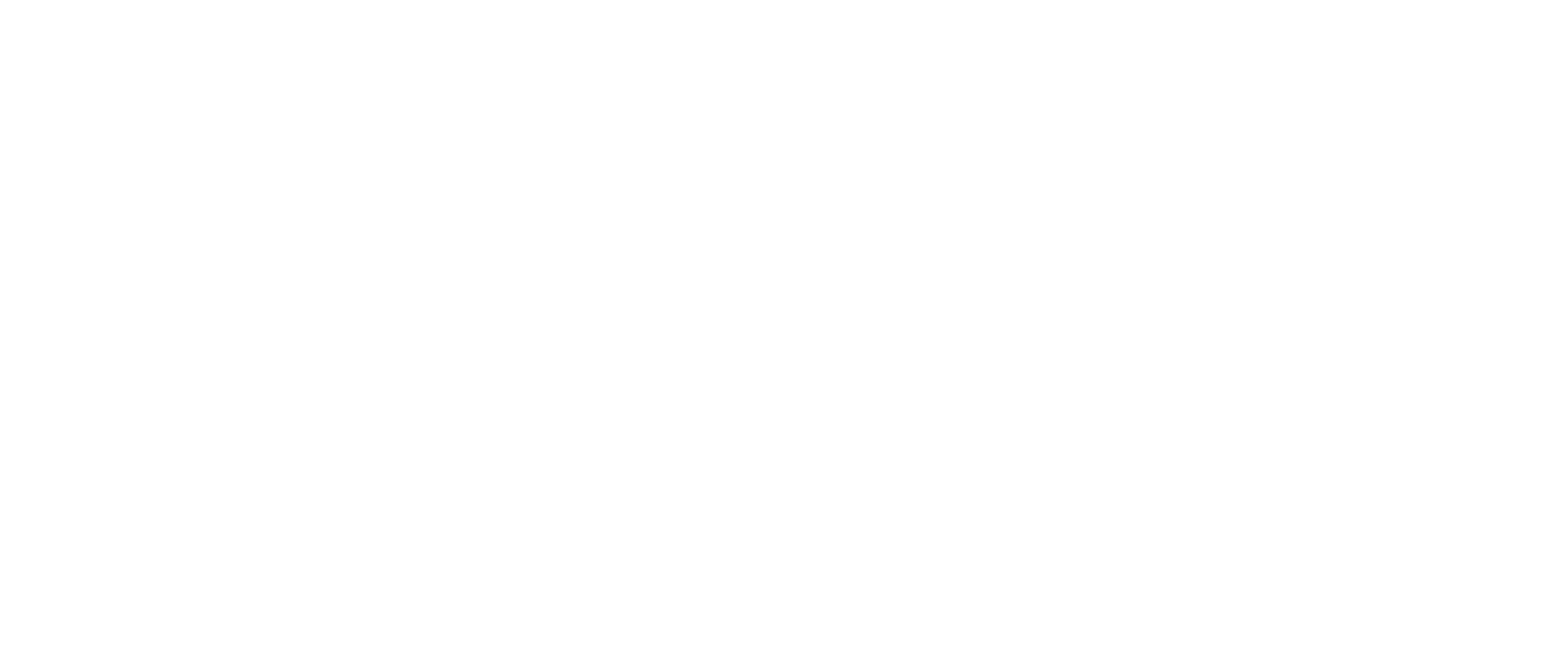
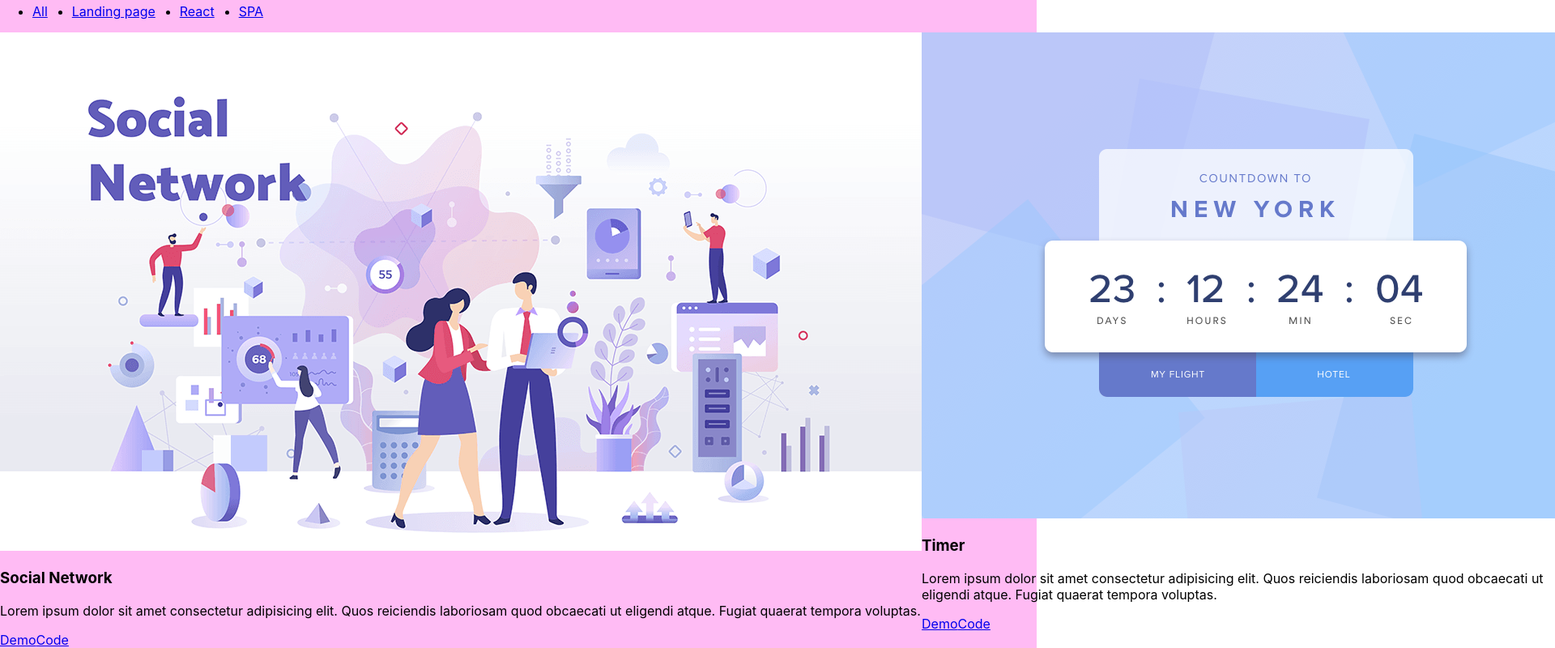
Before and after one commit to 4iklins/portfolio, a React app: page / in a window 1280 px wide. Shown: the part 1739-2539 px from the top of the page at 81% size, 1920 px wide, since content can reach past the window. Before the commit the page ends 1586 px from the top, so only its background shows below. Built offline with nearby package versions, Linux system fonts and the light colour scheme.

Commit message:
works section

```diff
--- a/src/App.tsx
+++ b/src/App.tsx
@@ -2,6 +2,7 @@
 import Header from './layout/header/Header';
 import Main from './layout/sections/main/Main';
 import Skills from './layout/sections/skills/Skills';
+import Works from './layout/sections/works/Works';
 
 function App() {
   return (
@@ -9,6 +10,7 @@
       <Header />
       <Main />
       <Skills />
+      <Works />
     </>
   );
 }
--- a/src/components/menu/Menu.tsx
+++ b/src/components/menu/Menu.tsx
@@ -1,24 +1,16 @@
 import styled from 'styled-components';
 
-export const Menu = () => {
+export const Menu = ({ menu }: { menu: string[] }) => {
   return (
     <StyledMenu>
       <ul>
-        <li>
-          <a href='#'>Home</a>
-        </li>
-        <li>
-          <a href='#'>Skills</a>
-        </li>
-        <li>
-          <a href='#'>Works</a>
-        </li>
-        <li>
-          <a href='#'>Testimony</a>
-        </li>
-        <li>
-          <a href='#'>Contact</a>
-        </li>
+        {menu.map(item => {
+          return (
+            <li>
+              <a href='#'>{item}</a>
+            </li>
+          );
+        })}
       </ul>
     </StyledMenu>
   );
--- a/src/layout/header/Header.tsx
+++ b/src/layout/header/Header.tsx
@@ -1,12 +1,14 @@
 import styled from 'styled-components';
 import Menu from '../../components/menu/Menu';
 import Logo from '../../components/logo/Logo';
+
+const menu = ['Home', 'Skills', 'Works', 'Testimony', 'Contact'];
 
 export const Header = () => {
   return (
     <StyledHeader>
       <Logo />
-      <Menu />
+      <Menu menu={menu} />
     </StyledHeader>
   );
 };
--- a/src/layout/sections/skills/Skills.tsx
+++ b/src/layout/sections/skills/Skills.tsx
@@ -27,6 +27,7 @@
 };
 
 const StyledSkills = styled.section`
+  min-height: 100vh;
   text-align: center;
   background-color: #9ffcc6;
 `;
--- /dev/null
+++ b/src/layout/sections/works/Works.tsx
@@ -0,0 +1,29 @@
+import styled from 'styled-components';
+import SectionTitle from '../../../components/section-title/SectionTitle';
+import Menu from '../../../components/menu/Menu';
+import { FlexContainer } from '../../../components/FlexContainer';
+import { worksData } from './worksData';
+import Work from './work/Work';
+
+const menu = ['All', 'Landing page', 'React', 'SPA'];
+
+const Works = () => {
+  return (
+    <StyledWorks>
+      <SectionTitle>My works</SectionTitle>
+      <Menu menu={menu} />
+      <FlexContainer>
+        {worksData.map(work => {
+          return <Work {...work} />;
+        })}
+      </FlexContainer>
+    </StyledWorks>
+  );
+};
+
+const StyledWorks = styled.section`
+  min-height: 100vh;
+  background-color: #ffbbf4;
+`;
+
+export default Works;
--- /dev/null
+++ b/src/layout/sections/works/work/Work.tsx
@@ -0,0 +1,30 @@
+import { DetailedHTMLProps, HTMLAttributes } from 'react';
+import styled from 'styled-components';
+
+interface WorkProps extends DetailedHTMLProps<HTMLAttributes<HTMLDivElement>, HTMLDivElement> {
+  imgSrc: string;
+  title: string;
+  description: string;
+  linkDemo: string;
+  linkCode: string;
+}
+
+const Work = ({ imgSrc, title, description, linkDemo, linkCode }: WorkProps) => {
+  return (
+    <StyledWork>
+      <Image src={imgSrc} />
+      <Title>{title}</Title>
+      <P>{description}</P>
+      <Link href={linkDemo}>Demo</Link>
+      <Link href={linkCode}>Code</Link>
+    </StyledWork>
+  );
+};
+
+const StyledWork = styled.div``;
+const Image = styled.img``;
+const Title = styled.h3``;
+const P = styled.p``;
+const Link = styled.a``;
+
+export default Work;
--- /dev/null
+++ b/src/layout/sections/works/worksData.ts
@@ -0,0 +1,21 @@
+import socialNetwork from '../../../assets/img/social_network.png';
+import timer from '../../../assets/img/time.png';
+
+export const worksData = [
+  {
+    title: 'Social Network',
+    description:
+      'Lorem ipsum dolor sit amet consectetur adipisicing elit. Quos reiciendis laboriosam quod obcaecati ut eligendi atque. Fugiat quaerat tempora voluptas.',
+    imgSrc: socialNetwork,
+    linkDemo: '#',
+    linkCode: '#',
+  },
+  {
+    title: 'Timer',
+    description:
+      'Lorem ipsum dolor sit amet consectetur adipisicing elit. Quos reiciendis laboriosam quod obcaecati ut eligendi atque. Fugiat quaerat tempora voluptas.',
+    imgSrc: timer,
+    linkDemo: '#',
+    linkCode: '#',
+  },
+];
```
Also changed, not shown: src/assets/img/social_network.png (added), src/assets/img/time.png (added).
